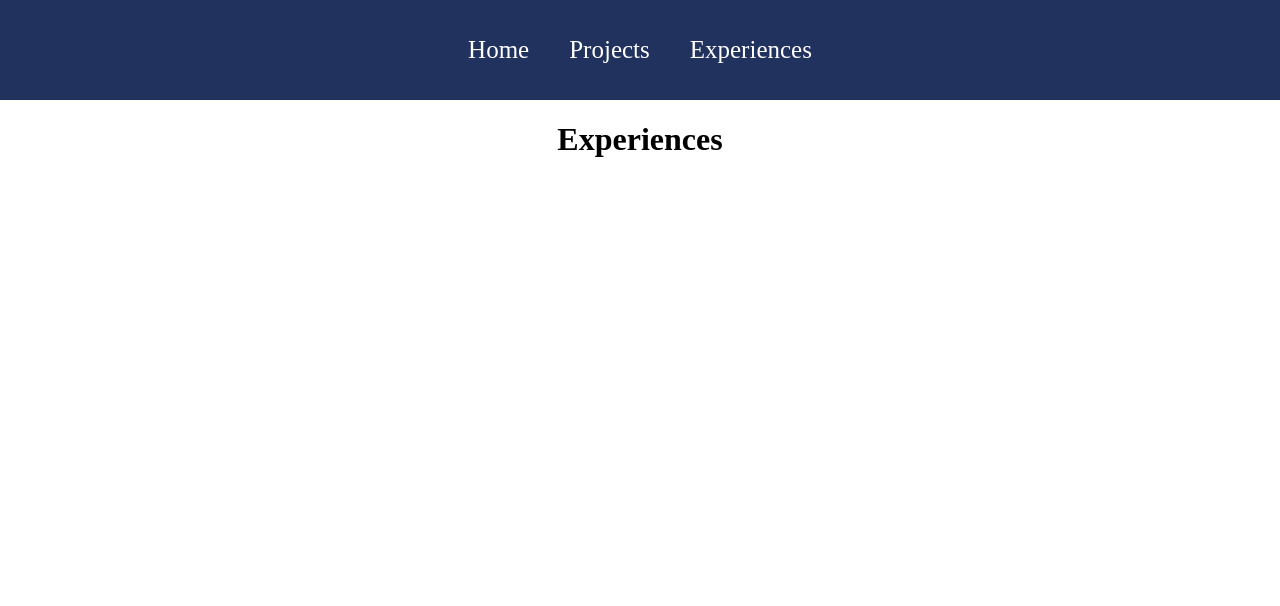
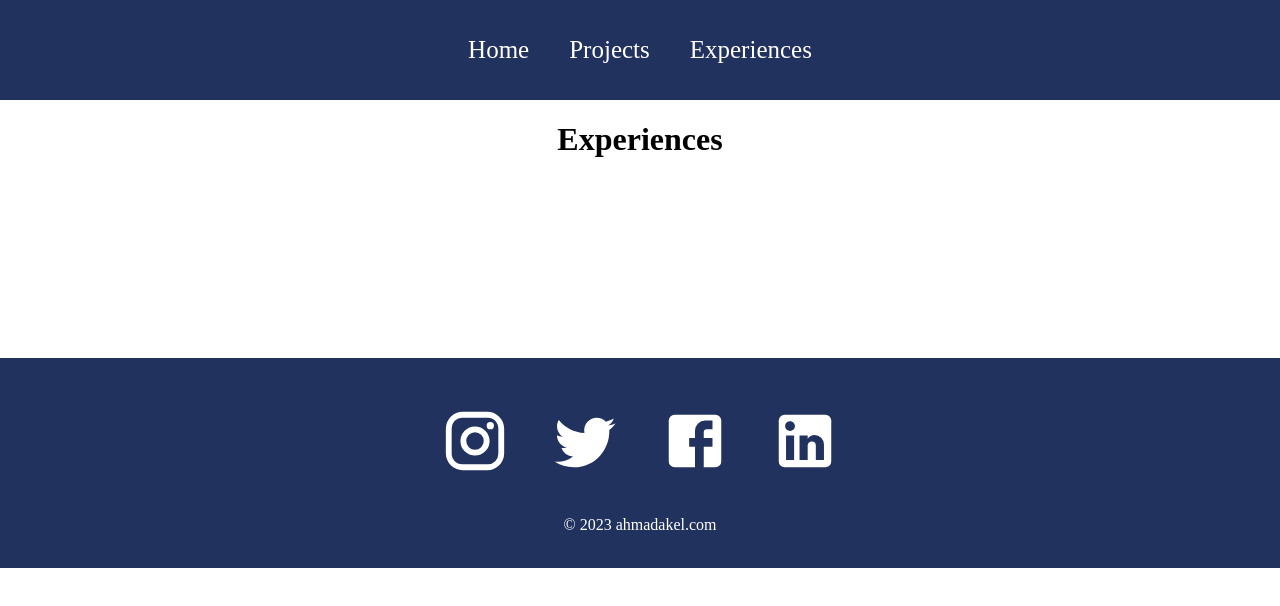
Before and after one commit to Ahmad-Akel/my-portfolio, a React (Create React App) app in the folder my-portfolio/: page /experiences in a window 1280 px wide. Shown: the top 606 px of the page. Built offline with nearby package versions, Linux system fonts and the light colour scheme.

Commit message:
Adding The Footer

```diff
--- a/my-portfolio/src/App.js
+++ b/my-portfolio/src/App.js
@@ -5,6 +5,7 @@
 import Navbar from "./components/Navbar";
 import "./styles/Navbar.css";
 import "./styles/App.css";
+import Footer from "./components/Footer";
 function App() {
   return (
     <div className="App">
@@ -15,6 +16,7 @@
           <Route path="/projects" element={<Projects />} />
           <Route path="/experiences" element={<Experiences />} />
         </Routes>
+        <Footer />
       </Router>
     </div>
   );
--- /dev/null
+++ b/my-portfolio/src/components/Footer.jsx
@@ -0,0 +1,22 @@
+import React from "react";
+import InstagramIcon from "@material-ui/icons/Instagram";
+import TwitterIcon from "@material-ui/icons/Twitter";
+import FacebookIcon from "@material-ui/icons/Facebook";
+import LinkedInIcon from "@material-ui/icons/LinkedIn";
+import "../styles/Footer.css";
+
+function Footer() {
+  return (
+    <div className="footer">
+      <div className="socialMedia">
+        <InstagramIcon />
+        <TwitterIcon />
+        <FacebookIcon />
+        <LinkedInIcon />
+      </div>
+      <p> &copy; 2023 ahmadakel.com</p>
+    </div>
+  );
+}
+
+export default Footer;
--- /dev/null
+++ b/my-portfolio/src/styles/Footer.css
@@ -0,0 +1,28 @@
+.footer {
+  width: 100%;
+  height: 200px;
+  background: #21325e;
+  display: flex;
+  justify-content: center;
+  align-items: center;
+  flex-direction: column;
+  padding-top: 10px;
+  margin-top: 200px;
+}
+
+.socialMedia svg {
+  color: white;
+  margin: 20px;
+  font-size: 70px;
+  cursor: pointer;
+}
+
+.footer p {
+  color: white;
+}
+
+@media only screen and (max-width: 600px) {
+  .footer svg {
+    font-size: 50px;
+  }
+}
```
